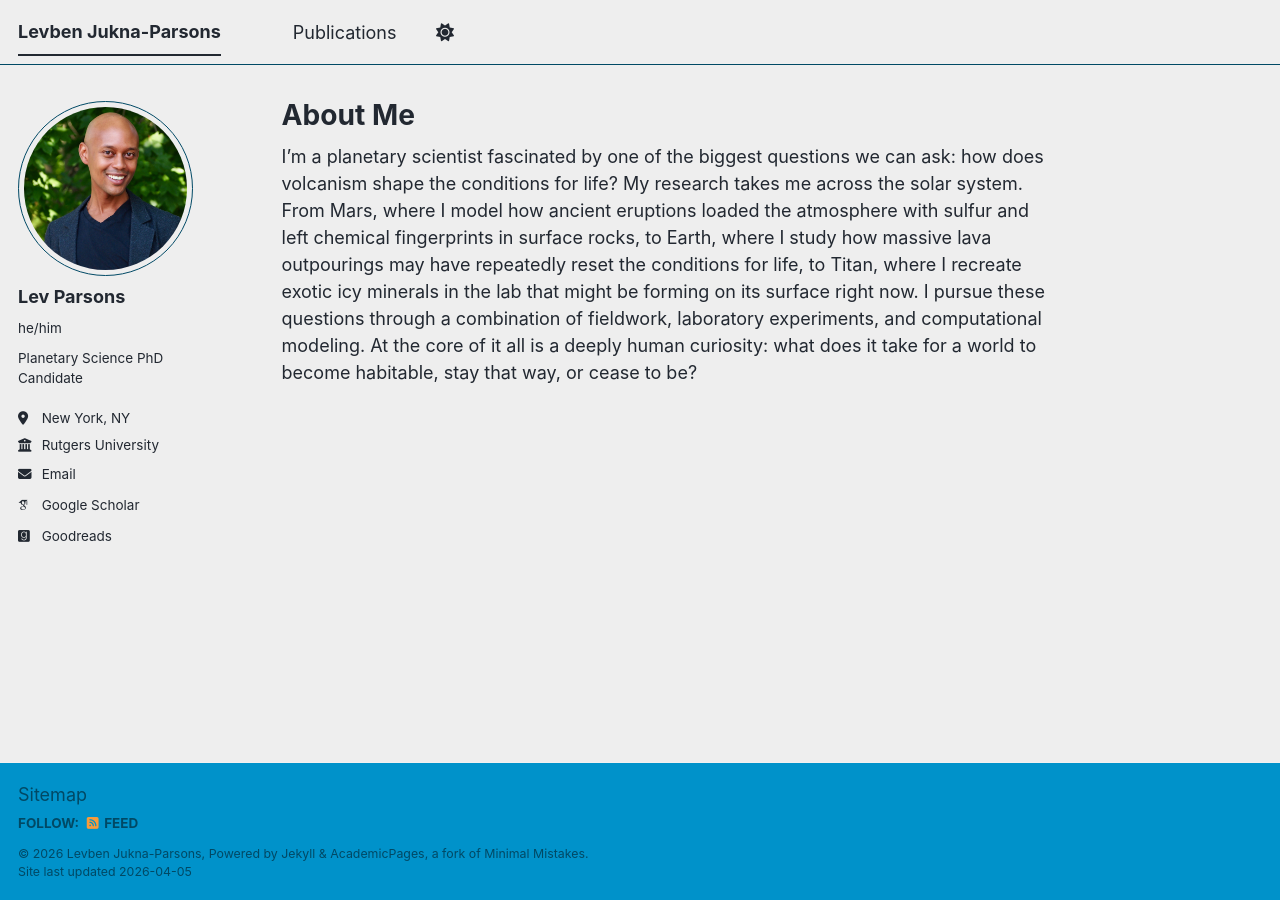
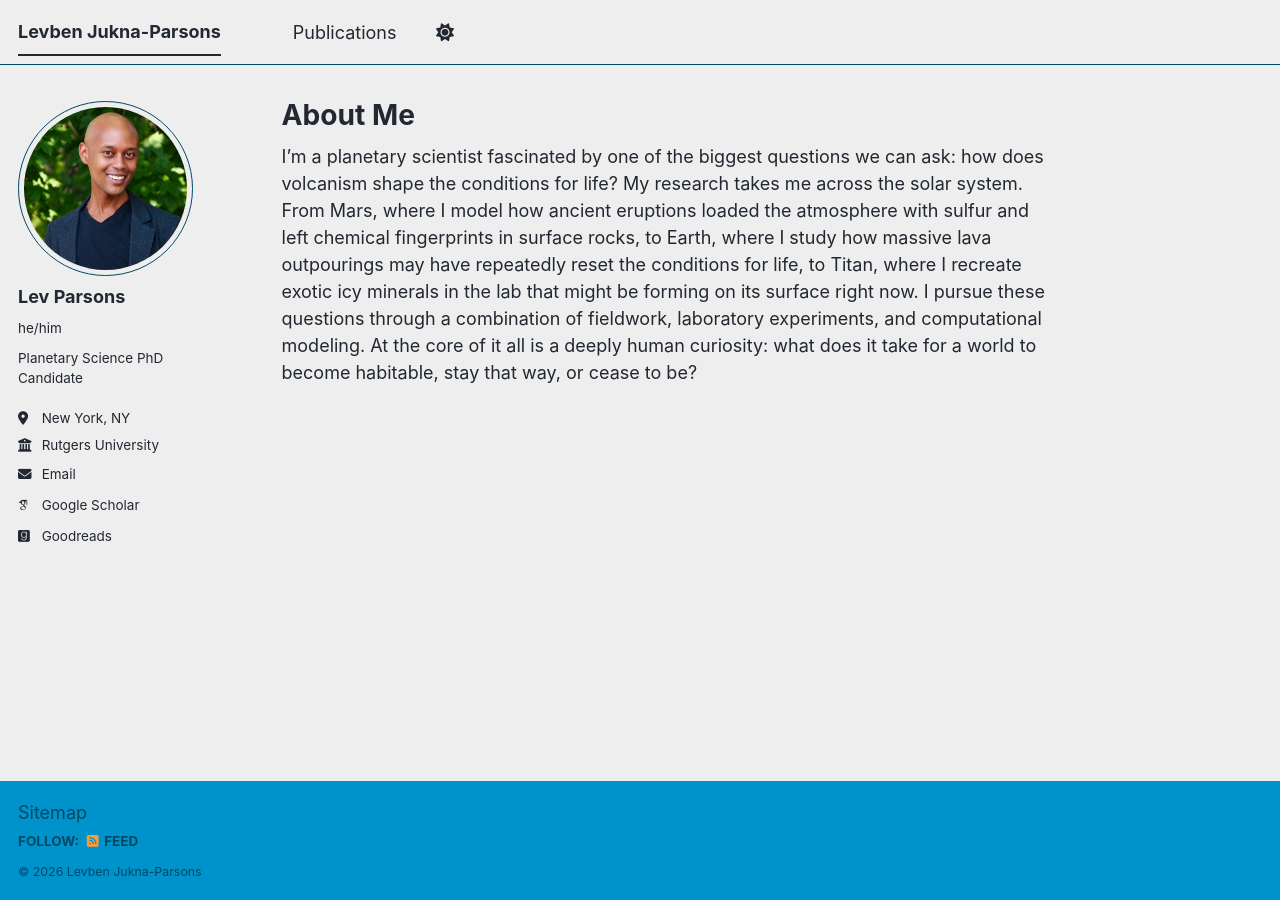
Before and after one commit to levparsons/AcademicWebsite, a Jekyll site: the page built from _pages/about.md, in a window 1280 px wide. Built offline with Jekyll 4.4.1, drawn with Linux system fonts in a browser that asks for light colours; some web fonts are replaced; a script bundle is joined from its source files by our own code; library files that are not in the unit come from our copies.

Commit message:
Update footer.html

```diff
--- a/_includes/footer.html
+++ b/_includes/footer.html
@@ -1,6 +1,4 @@
-
 {% include base_path %}
-
 {% if site.author.github or site.author.bitbucket or site.atom_feed.hide != true %}
 <div class="page__footer-follow">
   <ul class="social-icons">
@@ -19,8 +17,6 @@
   </ul>
 </div>
 {% endif %}
-
 <div class="page__footer-copyright">
-  &copy; {{ site.time | date: '%Y' }} {{ site.name | default: site.title }}, {{ site.data.ui-text[site.locale].powered_by | default: "Powered by" }} <a href="https://jekyllrb.com" rel="nofollow">Jekyll</a> &amp; <a href="https://github.com/academicpages/academicpages.github.io">AcademicPages</a>, a fork of <a href="https://mademistakes.com/work/minimal-mistakes-jekyll-theme/" rel="nofollow">Minimal Mistakes</a>.<br />
-  Site last updated {{ "now" | date: '%Y-%m-%d' }}
+  &copy; {{ site.time | date: '%Y' }} {{ site.name | default: site.title }}
 </div>
```
